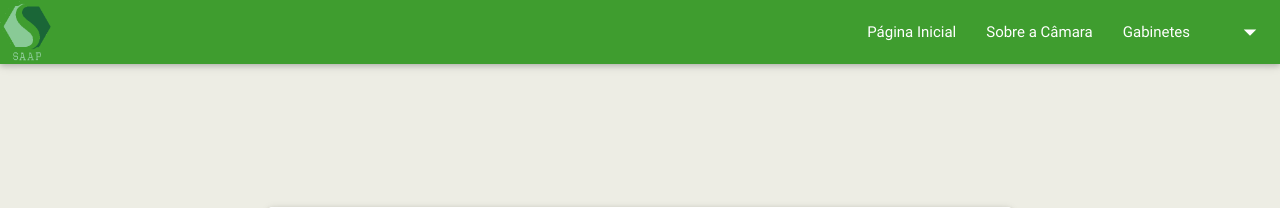
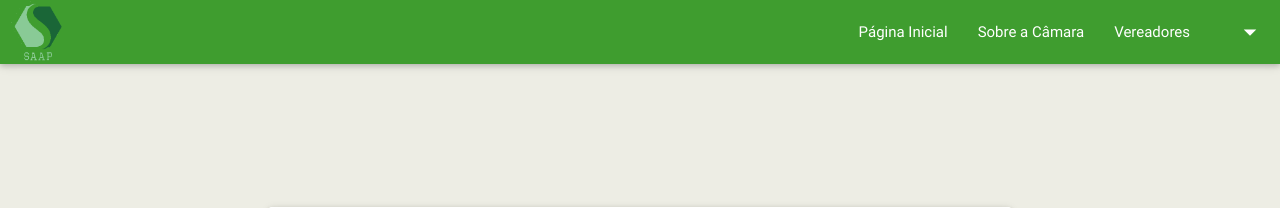
Before and after one commit to fga-eps-mds/2016.2-SAAP, a Django app: page /cadastro/ in a window 1280 px wide. Shown: the top 208 px of the page. Run offline with Django 3.2, Linux system fonts and the light colour scheme; some libraries are stand-ins or nearby versions.

Commit message:
Atualiza posicionamento do logo no cabeçalho padrão.

```diff
--- a/saap/default/templates/cabecalho.html
+++ b/saap/default/templates/cabecalho.html
@@ -1,5 +1,4 @@
 {% block header %}
-
   <!-- <nav>
     <div class="nav-wrapper saap-dark-green">
       <img src="../static/images/brasao-da-republica-dark-green.png" height="64" class="responsive-image" width="64">
@@ -14,7 +13,6 @@
       </ul>
     </div>
   </nav> -->
-
   <!-- Dropdown Structure -->
   <ul id="dropdown1" class="dropdown-content">
     {% if user.is_authenticated %}
@@ -25,19 +23,20 @@
       <li><a href="{% url 'logout' %}"> Logout </a></li>
     {% endif %}
   </ul>
-
   <nav>
-  <div class="nav-wrapper saap-dark-green">
+    <div class="nav-wrapper saap-dark-green row">
+      <div class="col s12 m4 l1">
+        <a href="/">
           <img src="../static/images/logov1.png" height="64" class="brand-logo responsive-image">
+        </a>
+      </div>
       <ul class="right hide-on-med-and-down">
         <li><a href="/">Página Inicial</a></li>
         <li><a href="#">Sobre a Câmara</a></li>
-      <li><a href="/gabinetes/">Gabinetes</a></li>
+        <li><a href="#">Vereadores</a></li>
         <!-- Dropdown Trigger -->
         <li><a class="dropdown-button saap-dark-green" href="#!" data-activates="dropdown1"><i class="material-icons right saap-dark-green">arrow_drop_down</i></a></li>
       </ul>
     </div>
   </nav>
-
-
 {% endblock %}
```
Lines whose indentation alone changed are shown as unchanged.
